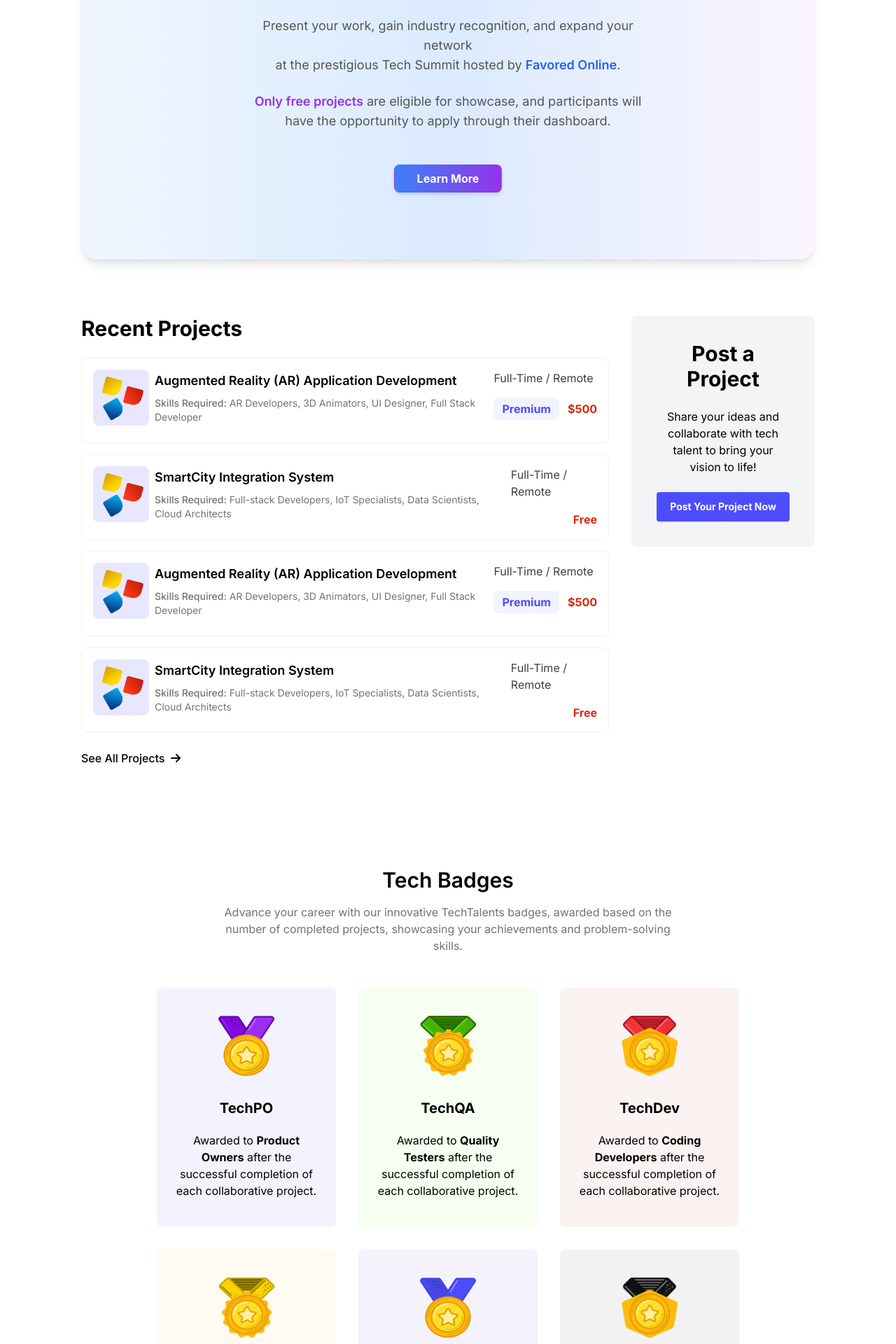
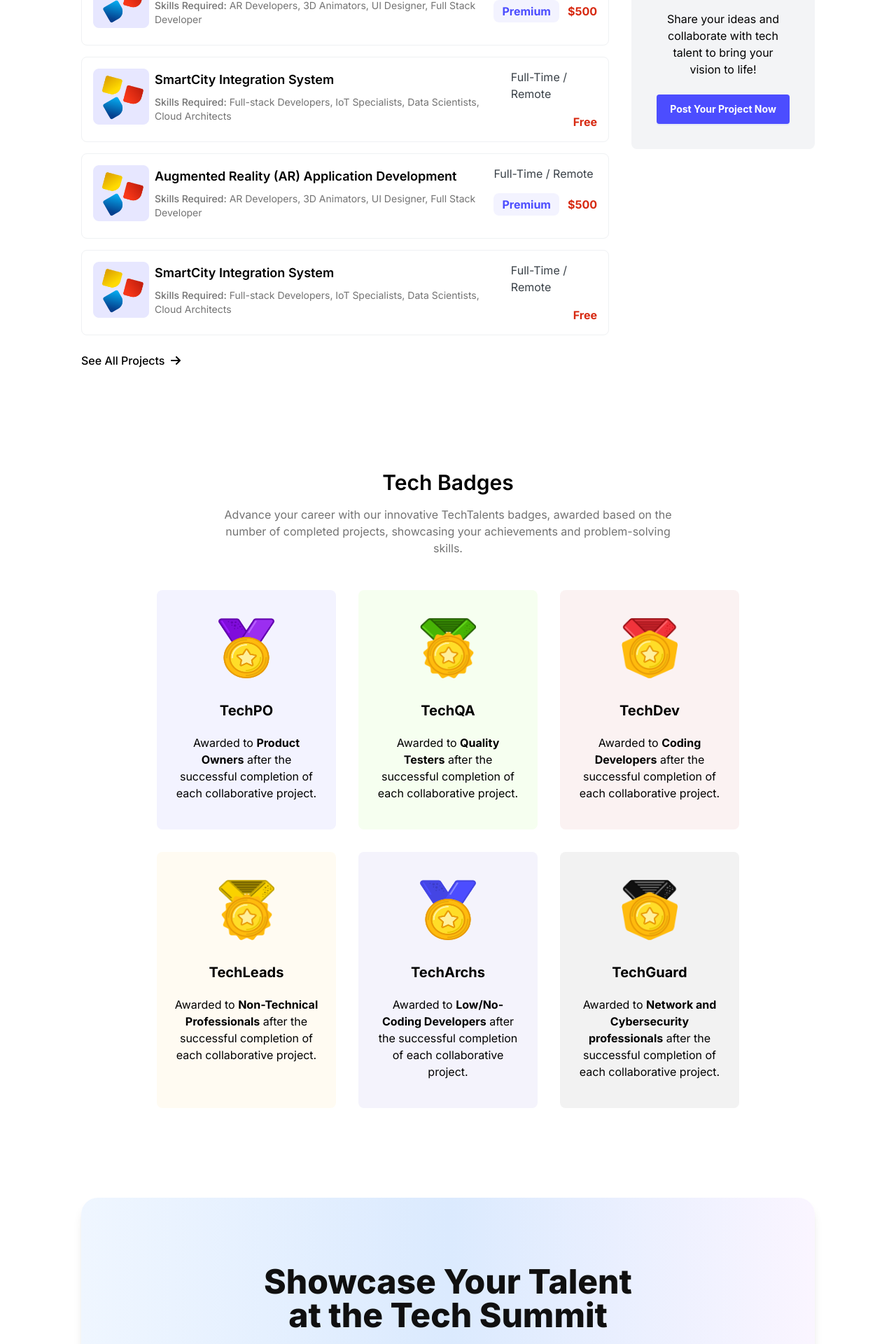
Before and after one commit to techtalentscity/techtalentscity.github.io, a React (Vite) app: page / in a window 1280 px wide. Shown: the part 1100-3020 px from the top of the page at 70% size. Built offline with nearby package versions, Linux system fonts and the light colour scheme.

Commit message:
Update index.jsx

```diff
--- a/src/Pages/Home/index.jsx
+++ b/src/Pages/Home/index.jsx
@@ -9,9 +9,9 @@ const Home = () => {
   return (
     <div>
         <Hero />
-        <Events /> {/* Correctly used Events component */}
         <HomeProjects />
         <TechBadges />
+        <Events /> {/* Correctly used Events component */}
         <Testimonials />
     </div>
   );
```
